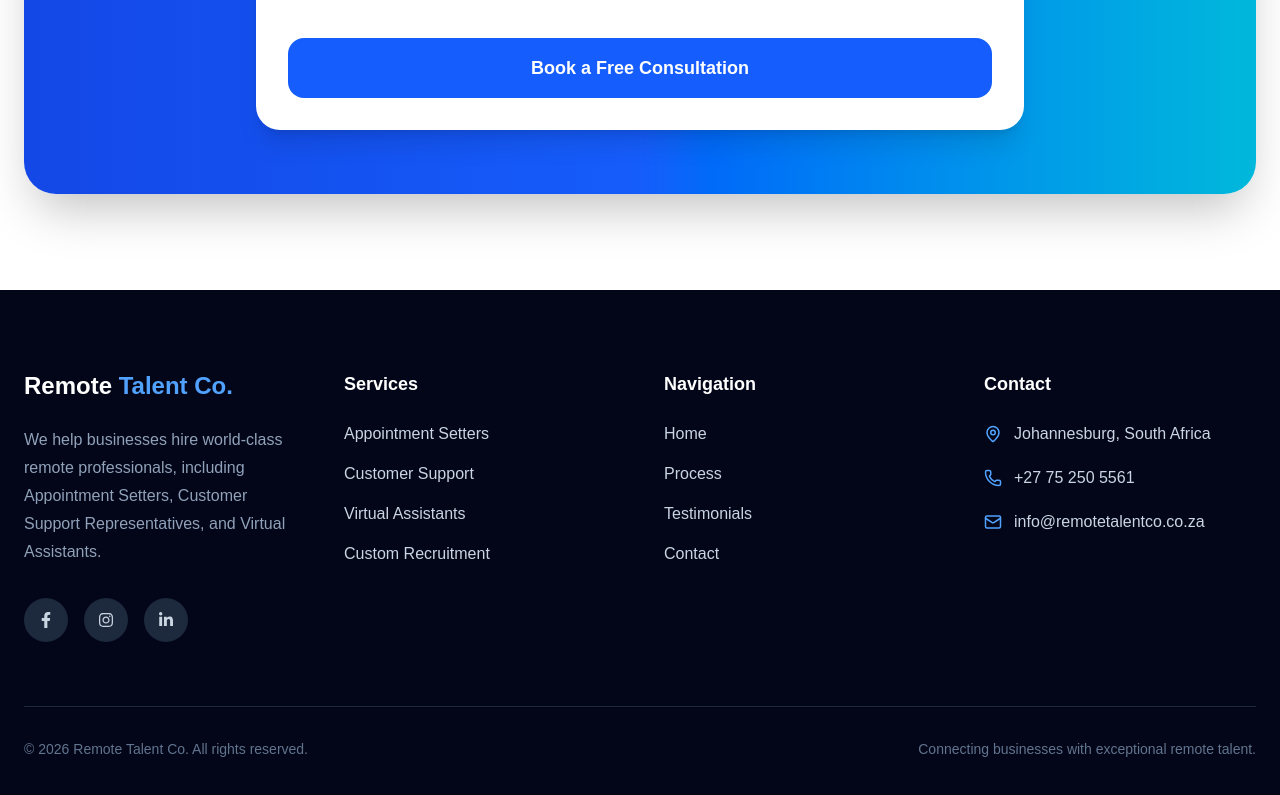
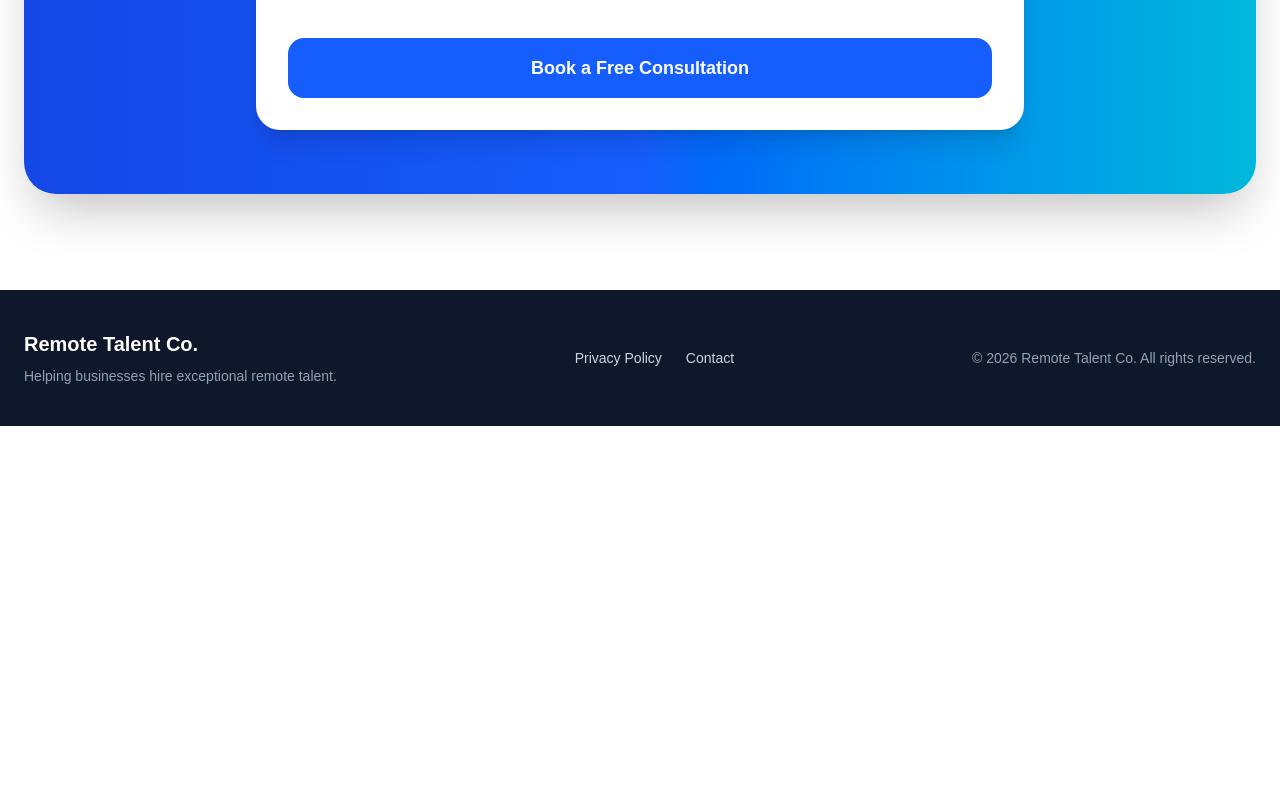
Before and after one commit to Silindokuhle98/remote-talent-co, a Next.js app: page / in a window 1280 px wide. Shown: the part 4945-5740 px from the top of the page. After the commit the page ends 5371 px from the top, so only its background shows below. Built offline with nearby package versions, Linux system fonts and the light colour scheme.

Commit message:
Add Privacy Policy page

```diff
--- a/app/components/Footer.tsx
+++ b/app/components/Footer.tsx
@@ -1,105 +1,35 @@
-import { Mail, MapPin, Phone } from "lucide-react";
-import { FaFacebookF, FaInstagram, FaLinkedinIn } from "react-icons/fa";
+import Link from "next/link";
 
 export default function Footer() {
   return (
-    <footer id="contact" className="bg-slate-950 text-slate-300">
-      <div className="mx-auto max-w-7xl px-6 py-20">
-        <div className="grid gap-12 md:grid-cols-2 lg:grid-cols-4">
+    <footer className="bg-slate-900 py-10 text-white">
+      <div className="mx-auto flex max-w-7xl flex-col items-center justify-between gap-4 px-6 text-center md:flex-row md:text-left">
+        <div>
+          <h3 className="text-xl font-bold">Remote Talent Co.</h3>
+          <p className="mt-2 text-sm text-slate-400">
+            Helping businesses hire exceptional remote talent.
+          </p>
+        </div>
 
-          {/* Company */}
-          <div>
-            <h2 className="text-2xl font-bold text-white">
-              Remote <span className="text-blue-400">Talent Co.</span>
-            </h2>
-
-            <p className="mt-6 leading-7 text-slate-400">
-              We help businesses hire world-class remote professionals,
-              including Appointment Setters, Customer Support Representatives,
-              and Virtual Assistants.
-            </p>
-
-            <div className="mt-8 flex gap-4">
-              <a
-                href="#"
-                className="flex h-11 w-11 items-center justify-center rounded-full bg-slate-800 transition hover:scale-110 hover:bg-blue-600"
+        <div className="flex items-center gap-6 text-sm">
+          <Link
+            href="/privacy-policy"
+            className="text-slate-300 transition hover:text-white"
           >
-                <FaFacebookF />
-              </a>
+            Privacy Policy
+          </Link>
 
           <a
-                href="#"
-                className="flex h-11 w-11 items-center justify-center rounded-full bg-slate-800 transition hover:scale-110 hover:bg-pink-600"
+            href="mailto:info@remotetalentco.co.za"
+            className="text-slate-300 transition hover:text-white"
           >
-                <FaInstagram />
-              </a>
-
-              <a
-                href="#"
-                className="flex h-11 w-11 items-center justify-center rounded-full bg-slate-800 transition hover:scale-110 hover:bg-blue-500"
-              >
-                <FaLinkedinIn />
+            Contact
           </a>
         </div>
-          </div>
 
-          {/* Services */}
-          <div>
-            <h3 className="text-lg font-semibold text-white">Services</h3>
-
-            <ul className="mt-6 space-y-4">
-              <li><a href="#solutions" className="hover:text-white">Appointment Setters</a></li>
-              <li><a href="#solutions" className="hover:text-white">Customer Support</a></li>
-              <li><a href="#solutions" className="hover:text-white">Virtual Assistants</a></li>
-              <li><a href="#solutions" className="hover:text-white">Custom Recruitment</a></li>
-            </ul>
-          </div>
-
-          {/* Navigation */}
-          <div>
-            <h3 className="text-lg font-semibold text-white">Navigation</h3>
-
-            <ul className="mt-6 space-y-4">
-              <li><a href="#" className="hover:text-white">Home</a></li>
-              <li><a href="#process" className="hover:text-white">Process</a></li>
-              <li><a href="#testimonials" className="hover:text-white">Testimonials</a></li>
-              <li><a href="#contact" className="hover:text-white">Contact</a></li>
-            </ul>
-          </div>
-
-          {/* Contact */}
-          <div>
-            <h3 className="text-lg font-semibold text-white">Contact</h3>
-
-            <div className="mt-6 space-y-5">
-              <div className="flex items-center gap-3">
-                <MapPin className="text-blue-400" size={18} />
-                <span>Johannesburg, South Africa</span>
-              </div>
-
-              <div className="flex items-center gap-3">
-                <Phone className="text-blue-400" size={18} />
-                <span>+27 75 250 5561</span>
-              </div>
-
-              <div className="flex items-center gap-3">
-                <Mail className="text-blue-400" size={18} />
-                <span>info@remotetalentco.co.za</span>
-              </div>
-            </div>
-          </div>
-
-        </div>
-
-        <div className="mt-16 flex flex-col items-center justify-between gap-4 border-t border-slate-800 pt-8 md:flex-row">
-          <p className="text-sm text-slate-500">
+        <p className="text-sm text-slate-400">
           © {new Date().getFullYear()} Remote Talent Co. All rights reserved.
         </p>
-
-          <p className="text-sm text-slate-500">
-            Connecting businesses with exceptional remote talent.
-          </p>
-        </div>
       </div>
     </footer>
   );
--- /dev/null
+++ b/app/privacy-policy/app/privacy-policy/page.tsx
@@ -0,0 +1,91 @@
+export default function PrivacyPolicyPage() {
+    return (
+      <main className="min-h-screen bg-slate-50 py-20">
+        <div className="mx-auto max-w-4xl rounded-3xl bg-white p-10 shadow-lg">
+          <h1 className="mb-8 text-4xl font-bold text-slate-900">
+            Privacy Policy
+          </h1>
+
+          <p className="mb-6 text-slate-600">
+            <strong>Effective Date:</strong> July 30, 2026
+          </p>
+
+          <p className="mb-8 text-slate-700">
+            Remote Talent Co. respects your privacy and is committed to protecting
+            your personal information. This Privacy Policy explains how we
+            collect, use, and safeguard the information you provide when using our
+            website.
+          </p>
+
+          <section className="mb-8">
+            <h2 className="mb-3 text-2xl font-semibold">
+              Information We Collect
+            </h2>
+            <p className="text-slate-700">
+              When you complete our contact form, we may collect your name, email
+              address, company name, the position you are hiring for, and any
+              information you provide in your message.
+            </p>
+          </section>
+
+          <section className="mb-8">
+            <h2 className="mb-3 text-2xl font-semibold">
+              How We Use Your Information
+            </h2>
+            <ul className="list-disc space-y-2 pl-6 text-slate-700">
+              <li>Respond to your enquiries.</li>
+              <li>Provide recruitment and staffing services.</li>
+              <li>Improve our website and customer experience.</li>
+              <li>Communicate with you regarding our services.</li>
+            </ul>
+          </section>
+
+          <section className="mb-8">
+            <h2 className="mb-3 text-2xl font-semibold">
+              Google Analytics
+            </h2>
+            <p className="text-slate-700">
+              We use Google Analytics to understand how visitors use our website.
+              Google Analytics may collect anonymous usage information such as
+              pages visited, device information, and approximate location. This
+              helps us improve our website and services.
+            </p>
+          </section>
+
+          <section className="mb-8">
+            <h2 className="mb-3 text-2xl font-semibold">
+              Data Security
+            </h2>
+            <p className="text-slate-700">
+              We take reasonable measures to protect your personal information
+              against unauthorized access, disclosure, or misuse.
+            </p>
+          </section>
+
+          <section className="mb-8">
+            <h2 className="mb-3 text-2xl font-semibold">
+              Your Rights
+            </h2>
+            <p className="text-slate-700">
+              You may request access to, correction of, or deletion of your
+              personal information by contacting us.
+            </p>
+          </section>
+
+          <section>
+            <h2 className="mb-3 text-2xl font-semibold">
+              Contact Us
+            </h2>
+            <p className="text-slate-700">
+              If you have any questions about this Privacy Policy, please contact
+              us at:
+            </p>
+
+            <p className="mt-4 text-slate-700">
+              <strong>Email:</strong> info@remotetalentco.co.za
+            </p>
+          </section>
+        </div>
+      </main>
+    );
+  }
```
Lines whose indentation alone changed are shown as unchanged.
